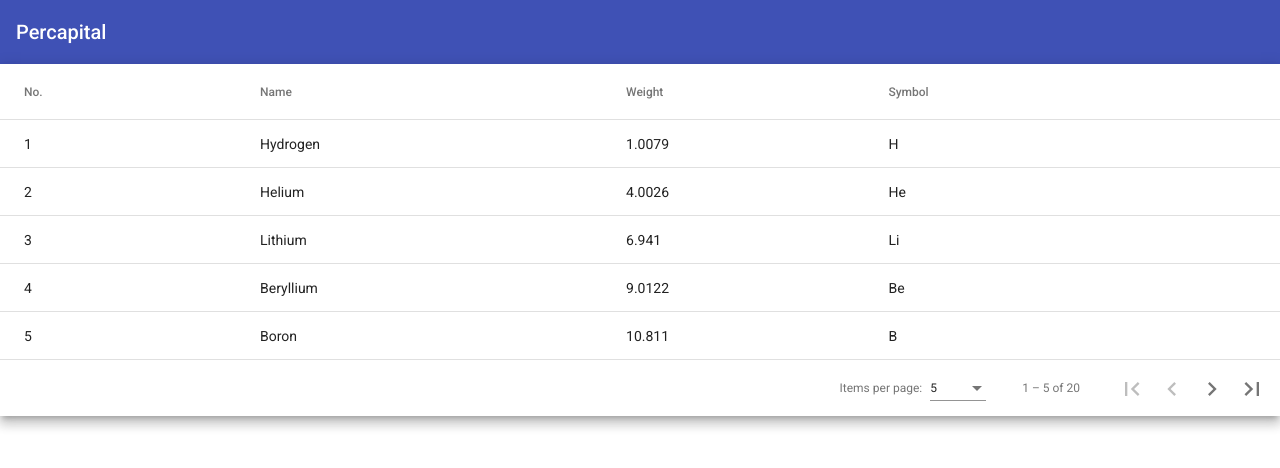
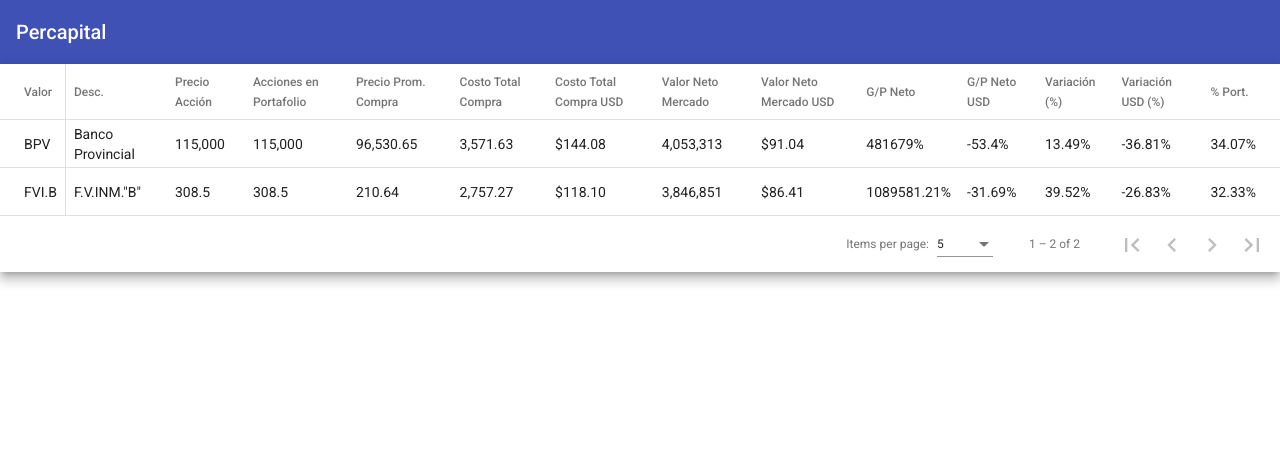
Before and after one commit to ignacioparadisi/percapital-portafolio-front, an Angular app: page /portfolio in a window 1280 px wide. Shown: the top 468 px of the page. Built offline with nearby package versions, Linux system fonts and the light colour scheme.

Commit message:
Style table

```diff
--- a/src/app/portfolio/portfolio.component.html
+++ b/src/app/portfolio/portfolio.component.html
@@ -1,31 +1,91 @@
-<div class="mat-elevation-z8">
+<div class="table-container mat-elevation-z8">
     <table mat-table [dataSource]="dataSource">
 
-      <!-- Position Column -->
-      <ng-container matColumnDef="position">
-        <th mat-header-cell *matHeaderCellDef> No. </th>
-        <td mat-cell *matCellDef="let element"> {{element.position}} </td>
+      <!-- Name Column -->
+      <ng-container matColumnDef="name" sticky>
+        <th mat-header-cell *matHeaderCellDef> Valor </th>
+        <td mat-cell *matCellDef="let element"> {{ element.name }} </td>
       </ng-container>
 
-      <!-- Name Column -->
-      <ng-container matColumnDef="name">
-        <th mat-header-cell *matHeaderCellDef> Name </th>
-        <td mat-cell *matCellDef="let element"> {{element.name}} </td>
+      <!-- Description Column -->
+      <ng-container matColumnDef="description">
+        <th mat-header-cell *matHeaderCellDef> Desc. </th>
+        <td mat-cell *matCellDef="let element"> {{ element.description }} </td>
       </ng-container>
 
-      <!-- Weight Column -->
-      <ng-container matColumnDef="weight">
-        <th mat-header-cell *matHeaderCellDef> Weight </th>
-        <td mat-cell *matCellDef="let element"> {{element.weight}} </td>
+      <!-- Price Column -->
+      <ng-container matColumnDef="price">
+        <th mat-header-cell *matHeaderCellDef> Precio Acci&oacute;n </th>
+        <td mat-cell *matCellDef="let element"> {{ element.price | number }} </td>
       </ng-container>
 
-      <!-- Symbol Column -->
-      <ng-container matColumnDef="symbol">
-        <th mat-header-cell *matHeaderCellDef> Symbol </th>
-        <td mat-cell *matCellDef="let element"> {{element.symbol}} </td>
+      <!-- Amount Owned Column -->
+      <ng-container matColumnDef="amountOwned">
+        <th mat-header-cell *matHeaderCellDef> Acciones en Portafolio </th>
+        <td mat-cell *matCellDef="let element"> {{ element.price | number }} </td>
       </ng-container>
 
-      <tr mat-header-row *matHeaderRowDef="displayedColumns"></tr>
+      <!-- Average Price Column -->
+      <ng-container matColumnDef="averagePrice">
+        <th mat-header-cell *matHeaderCellDef> Precio Prom. Compra </th>
+        <td mat-cell *matCellDef="let element"> {{ element.averagePrice | number }} </td>
+      </ng-container>
+
+      <!-- Total Price Column -->
+      <ng-container matColumnDef="totalPrice">
+        <th mat-header-cell *matHeaderCellDef> Costo Total Compra </th>
+        <td mat-cell *matCellDef="let element"> {{ element.totalPrice | number }} </td>
+      </ng-container>
+
+      <!-- Total Price USD Column -->
+      <ng-container matColumnDef="totalPriceUSD">
+        <th mat-header-cell *matHeaderCellDef> Costo Total Compra USD </th>
+        <td mat-cell *matCellDef="let element"> {{ element.totalPriceUSD | currency }} </td>
+      </ng-container>
+
+      <!-- Net Value Column -->
+      <ng-container matColumnDef="netValue">
+        <th mat-header-cell *matHeaderCellDef> Valor Neto Mercado </th>
+        <td mat-cell *matCellDef="let element"> {{ element.netValue | number }} </td>
+      </ng-container>
+
+      <!-- Net Value USD Column -->
+      <ng-container matColumnDef="netValueUSD">
+        <th mat-header-cell *matHeaderCellDef> Valor Neto Mercado USD </th>
+        <td mat-cell *matCellDef="let element"> {{ element.netValueUSD | currency }} </td>
+      </ng-container>
+
+      <!-- G/P Column -->
+      <ng-container matColumnDef="gp">
+        <th mat-header-cell *matHeaderCellDef> G/P Neto </th>
+        <td mat-cell *matCellDef="let element"> {{element.gp}}% </td>
+      </ng-container>
+
+      <!-- G/P USD Column -->
+      <ng-container matColumnDef="gpUSD">
+        <th mat-header-cell *matHeaderCellDef> G/P Neto USD </th>
+        <td mat-cell *matCellDef="let element"> {{element.gpUSD}}% </td>
+      </ng-container>
+
+      <!-- Variation Column -->
+      <ng-container matColumnDef="variation">
+        <th mat-header-cell *matHeaderCellDef> Variación (%) </th>
+        <td mat-cell *matCellDef="let element"> {{element.variation}}% </td>
+      </ng-container>
+
+      <!-- Variaton USD Column -->
+      <ng-container matColumnDef="variationUSD">
+        <th mat-header-cell *matHeaderCellDef> Variación USD (%) </th>
+        <td mat-cell *matCellDef="let element"> {{element.variationUSD}}% </td>
+      </ng-container>
+
+      <!-- Port Column -->
+      <ng-container matColumnDef="port">
+        <th mat-header-cell *matHeaderCellDef> % Port. </th>
+        <td mat-cell *matCellDef="let element"> {{element.port}}% </td>
+      </ng-container>
+
+      <tr mat-header-row *matHeaderRowDef="displayedColumns; sticky"></tr>
       <tr mat-row *matRowDef="let row; columns: displayedColumns;"></tr>
     </table>
 
--- a/src/app/portfolio/portfolio.component.scss
+++ b/src/app/portfolio/portfolio.component.scss
@@ -1,3 +1,20 @@
-table {
-    width: 100%;
+.table-container {
+    min-width: 500px;
+    max-width: 100%;
+    overflow: auto;
 }
+.mat-cell {
+    padding: 0px 8px 0px 8px;
+}
+
+.mat-header-cell {
+    padding: 0px 8px 0px 8px;
+}
+
+.mat-table-sticky-border-elem-right {
+    border-left: 1px solid #e0e0e0;
+}
+
+.mat-table-sticky-border-elem-left {
+    border-right: 1px solid #e0e0e0;
+}
--- a/src/app/portfolio/portfolio.component.ts
+++ b/src/app/portfolio/portfolio.component.ts
@@ -9,8 +9,23 @@ import { MatTableDataSource } from '@angular/material/table';
 })
 export class PortfolioComponent implements AfterViewInit {
 
-  displayedColumns: string[] = ['position', 'name', 'weight', 'symbol'];
-  dataSource = new MatTableDataSource<PeriodicElement>(ELEMENT_DATA);
+  displayedColumns: string[] = [
+    'name',
+    'description',
+    'price',
+    'amountOwned',
+    'averagePrice',
+    'totalPrice',
+    'totalPriceUSD',
+    'netValue',
+    'netValueUSD',
+    'gp',
+    'gpUSD',
+    'variation',
+    'variationUSD',
+    'port'
+  ];
+  dataSource = new MatTableDataSource<PortfolioStock>(ELEMENT_DATA);
 
   @ViewChild(MatPaginator) paginator: MatPaginator;
 
@@ -22,32 +37,53 @@ export class PortfolioComponent implements AfterViewInit {
   }
 }
 
-export interface PeriodicElement {
+export interface PortfolioStock {
   name: string;
-  position: number;
-  weight: number;
-  symbol: string;
+  description: string;
+  price: number;
+  amountOwned: number;
+  averagePrice: number;
+  totalPrice: number;
+  totalPriceUSD: number;
+  netValue: number;
+  netValueUSD: number;
+  gp: number;
+  gpUSD: number;
+  variation: number;
+  variationUSD: number;
+  port: number;
 }
 
-const ELEMENT_DATA: PeriodicElement[] = [
-  {position: 1, name: 'Hydrogen', weight: 1.0079, symbol: 'H'},
-  {position: 2, name: 'Helium', weight: 4.0026, symbol: 'He'},
-  {position: 3, name: 'Lithium', weight: 6.941, symbol: 'Li'},
-  {position: 4, name: 'Beryllium', weight: 9.0122, symbol: 'Be'},
-  {position: 5, name: 'Boron', weight: 10.811, symbol: 'B'},
-  {position: 6, name: 'Carbon', weight: 12.0107, symbol: 'C'},
-  {position: 7, name: 'Nitrogen', weight: 14.0067, symbol: 'N'},
-  {position: 8, name: 'Oxygen', weight: 15.9994, symbol: 'O'},
-  {position: 9, name: 'Fluorine', weight: 18.9984, symbol: 'F'},
-  {position: 10, name: 'Neon', weight: 20.1797, symbol: 'Ne'},
-  {position: 11, name: 'Sodium', weight: 22.9897, symbol: 'Na'},
-  {position: 12, name: 'Magnesium', weight: 24.305, symbol: 'Mg'},
-  {position: 13, name: 'Aluminum', weight: 26.9815, symbol: 'Al'},
-  {position: 14, name: 'Silicon', weight: 28.0855, symbol: 'Si'},
-  {position: 15, name: 'Phosphorus', weight: 30.9738, symbol: 'P'},
-  {position: 16, name: 'Sulfur', weight: 32.065, symbol: 'S'},
-  {position: 17, name: 'Chlorine', weight: 35.453, symbol: 'Cl'},
-  {position: 18, name: 'Argon', weight: 39.948, symbol: 'Ar'},
-  {position: 19, name: 'Potassium', weight: 39.0983, symbol: 'K'},
-  {position: 20, name: 'Calcium', weight: 40.078, symbol: 'Ca'},
+const ELEMENT_DATA: PortfolioStock[] = [
+  {
+    name: 'BPV',
+    description: 'Banco Provincial',
+    price: 115000,
+    amountOwned: 37,
+    averagePrice: 96530.65,
+    totalPrice: 3571.63,
+    totalPriceUSD: 144.08,
+    netValue: 4053313,
+    netValueUSD: 91.04,
+    gp: 481679,
+    gpUSD: -53.40,
+    variation: 13.49,
+    variationUSD: -36.81,
+    port: 34.07
+  }, {
+    name: 'FVI.B',
+    description: 'F.V.INM."B"',
+    price: 308.5,
+    amountOwned: 13090,
+    averagePrice: 210.64,
+    totalPrice: 2757.27,
+    totalPriceUSD: 118.10,
+    netValue: 3846851,
+    netValueUSD: 86.41,
+    gp: 1089581.21,
+    gpUSD: -31.69,
+    variation: 39.52,
+    variationUSD: -26.83,
+    port: 32.33
+  }
 ];
```
